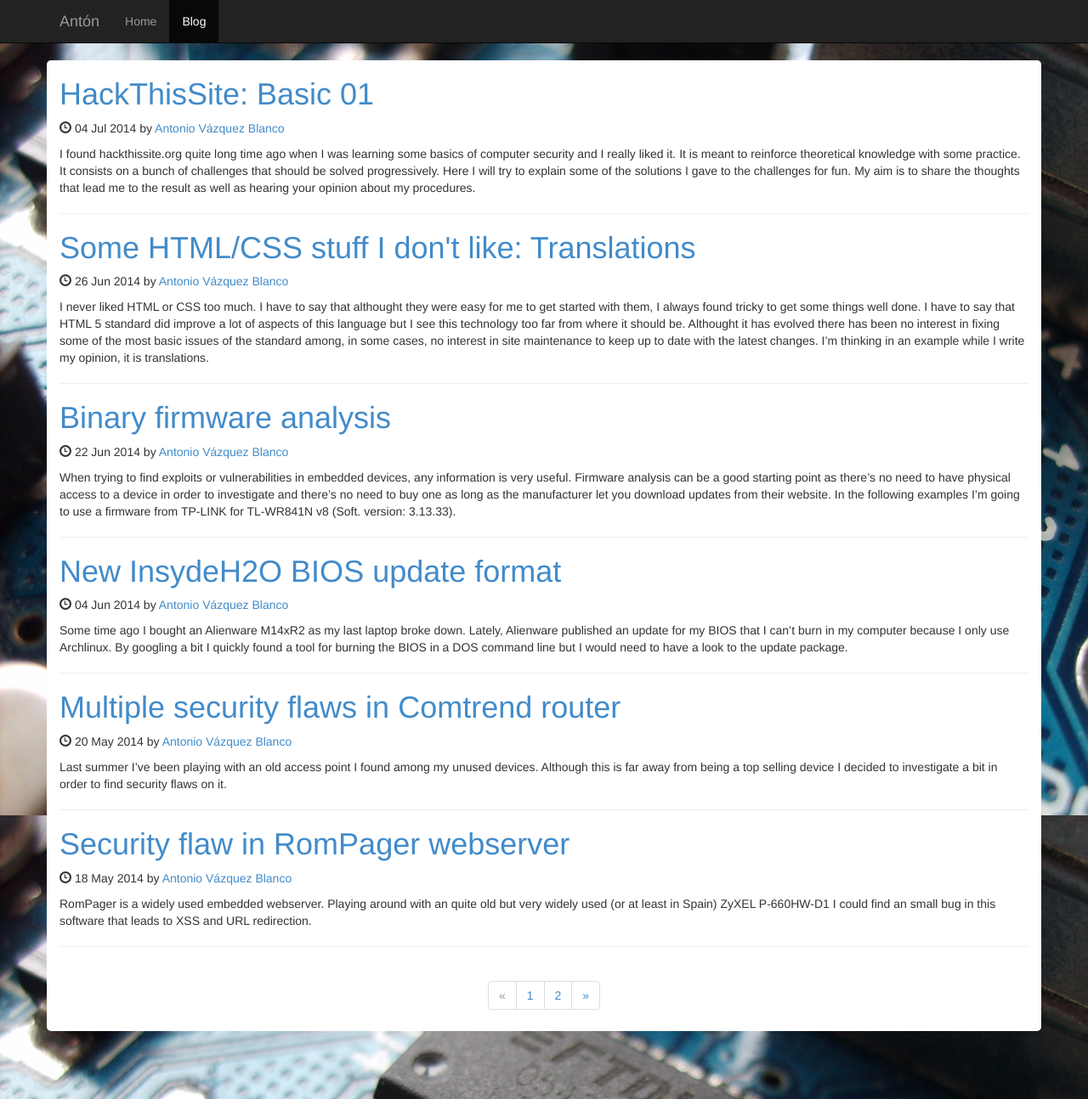
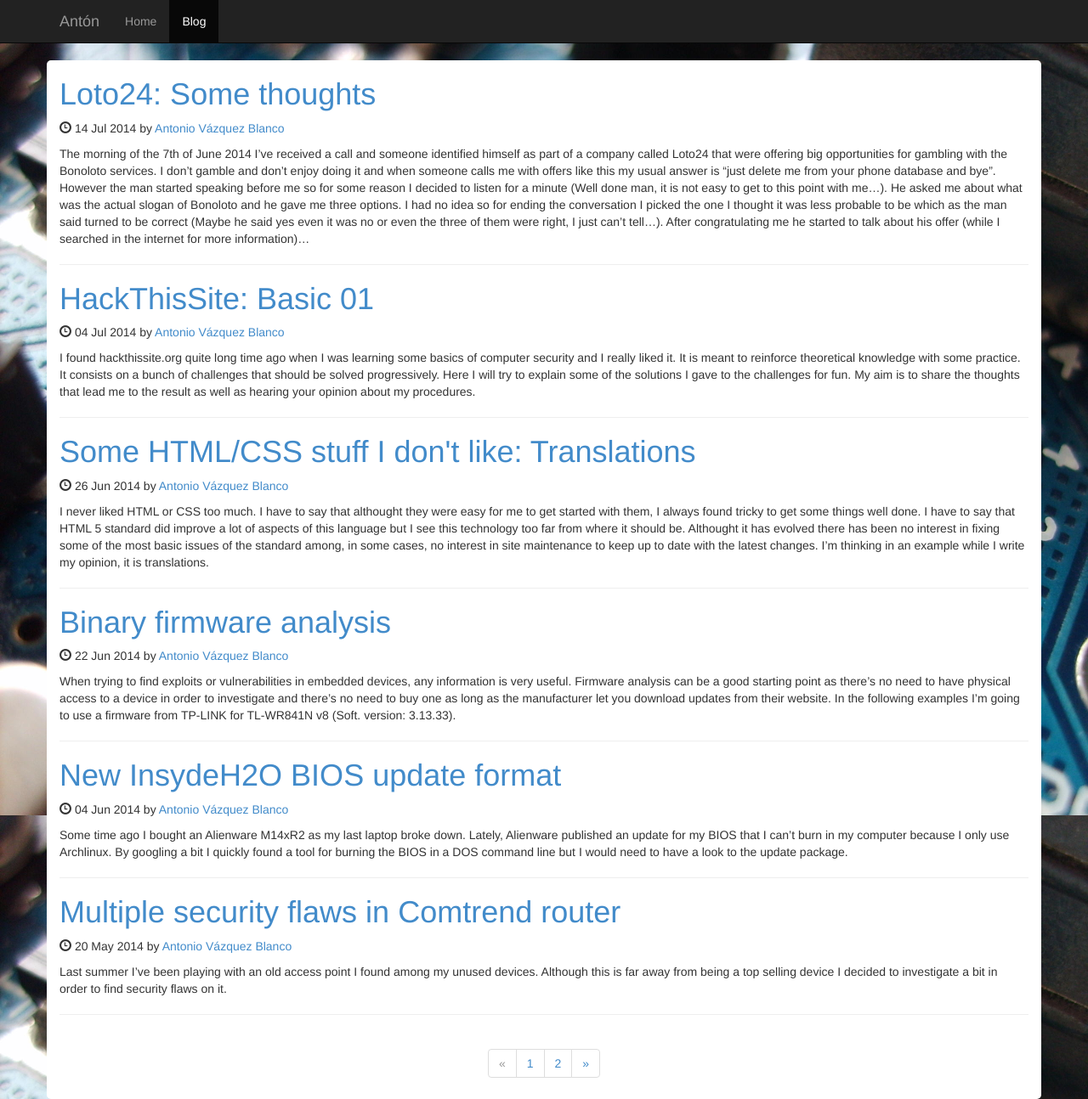
Before and after one commit to antoniovazquezblanco/antoniovazquezblanco.github.io, a Jekyll site: the page built from blog/index.html, in a window 1280 px wide. Shown: the whole page at 85% size. Built offline with Jekyll 4.4.1, drawn with Linux system fonts in a browser that asks for light colours; Markdown is read by kramdown in place of the engine named in the settings; the list of posts is cut into pages by our own code.

Commit message:
New post

```diff
--- a/blog/_posts/DRAFT-Loto24.md
+++ b/blog/_posts/2014-07-14-Loto24.md
@@ -1,12 +1,11 @@
 ---
 layout: post
-title: Loto24: Some thoughts
-picture: /images/posts/2014-
+title: "Loto24: Some thoughts"
 keywords: Loto24, phone call, gamble, money, statistics
 ---
 
 The morning of the 7th of June 2014 I've received a call and someone identified himself as part of a company called Loto24 that were offering big opportunities for gambling with the Bonoloto services. I don't gamble
-and don't enjoy doing it and when someone calls me with offers like this my usual answer is "just delete me from your phone database and bye". However the man started speaking beforem me so for some reason I decided to
+and don't enjoy doing it and when someone calls me with offers like this my usual answer is "just delete me from your phone database and bye". However the man started speaking before me so for some reason I decided to
 listen for a minute (Well done man, it is not easy to get to this point with me...). He asked me about what was the actual slogan of Bonoloto and he gave me three options. I had no idea so for ending the conversation I
 picked the one I thought it was less probable to be which as the man said turned to be correct (Maybe he said yes even it was no or even the three of them were right, I just can't tell...). After congratulating me he
 started to talk about his offer (while I searched in the internet for more information)...
@@ -14,6 +13,7 @@ started to talk about his offer (while I searched in the internet for more infor
 <!--more-->
 
 I think I sould clarify that this reflects my opinion and my vision of the things that happened that day.
+
 
 What I understood:
 ------------------
@@ -23,21 +23,25 @@ remember if it was 59.99€ or 59.9€ or something similar...). They told me th
 must be something wrong here... How do they get a cut out of this? Why only 100 people and so much money per person? I know that advertisment can be expensive but, so much money? I need to clarify this so I start
 asking... But the man keeps pushing the offer until he thinks he sees a reasonable doubt and asks me for personal information in order to formalize the deal but I stop him.
 
+
 What it turned to be:
 ---------------------
 
 After a lot of talking of the man and some research on the internet I started to push things by asking some uncomfortable issues.
+
 * I'm part of this select group of 100 people but is there any other group more the one I'm about to participate in? They try to avoid the question with some other data I don't care about now... Yes or no? Yes. (It is
 not advertisment because it would ruin them in any way possible... They take a cut...).
 * What percentage of the money do you charge in case I win a prize? None. (Too clear and fast now... This is a point for the man so he tries to stick there... The trick must be somewhere else...)
-* Am I paying for a share of the value of the tickets? I mean, I can gamble the 1600€ but if I win do I have to share my prize with the other 100 people in my "select" group? Yes... (More data I don't care...)
+* Am I paying for a share of the value of the tickets? I mean, I can gamble the 1600€ but if I win do I have to share my prize with the other 100 people in my "select" group? Yes... (Speaks about more data I don't
+care about...)
 * So this means I'm really gambling 1600€/100people = 16€ and you are charging me 60€ for that? Lots and lots of data again... In short, yes... (Asuming a lot of people would say no to this, 40€ for a couple of calls
 can be a good cut or not... They must have something else...)
 * How long does the agreement lasts? This is for the month of July but... blah blah blah... So if I agree I wont be able to gamble in August under the same offer? You could be able because... I hear a couple of words
 that I thought would have some extra meaning for a lawyer, "participación abierta" which I don't know how to translate, but that basically means that the agreement will be automatically renewed until I tell them I want
 to stop renewing it, and my notification should be at least one month in advance. This means that I will loose at least 120€ because I must tell them one month in advance...
-* Do you think you are offering something valuable for people in an ethical way? I'm being sincere with you when you ask me...
+* Do you think you are offering something valuable for people in an ethical way? "I'm being sincere with you when you ask me..." they tell me.
 * I will be sincere with you. I'm not interested. Thank you very much. We both hang.
+
 
 Opinion:
 --------
@@ -55,11 +59,11 @@ complaints...
 Other people opinions:
 ----------------------
 
-* http://www.listaspam.com/busca.php?Telefono=971016112
-* http://loto24.info/
-* http://jservera.com/index.php/es-ES/inicio/criminologia/533-euroloto-24-y-sus-practicaspoco-eticas#sthash.cdQ1J2hM.dpbs
-* http://jservera.com/index.php/es-ES/inicio/criminologia/94-hablando-de-estafas-el-timo-del-euromillon#sthash.maIYzi82.SZ2jZGSh.dpbs
-* http://diariodepensador.es/2011/04/euroloto24-te-regala-millones/
-* http://lacomunidad.elpais.com/xelextepv/2011/9/11/extrano-concurso-telefono-apostar-euromillones
+* <http://www.listaspam.com/busca.php?Telefono=971016112>
+* <http://loto24.info/>
+* <http://jservera.com/index.php/es-ES/inicio/criminologia/533-euroloto-24-y-sus-practicaspoco-eticas#sthash.cdQ1J2hM.dpbs>
+* <http://jservera.com/index.php/es-ES/inicio/criminologia/94-hablando-de-estafas-el-timo-del-euromillon#sthash.maIYzi82.SZ2jZGSh.dpbs>
+* <http://diariodepensador.es/2011/04/euroloto24-te-regala-millones/>
+* <http://lacomunidad.elpais.com/xelextepv/2011/9/11/extrano-concurso-telefono-apostar-euromillones>
 
 What do you think?
```
